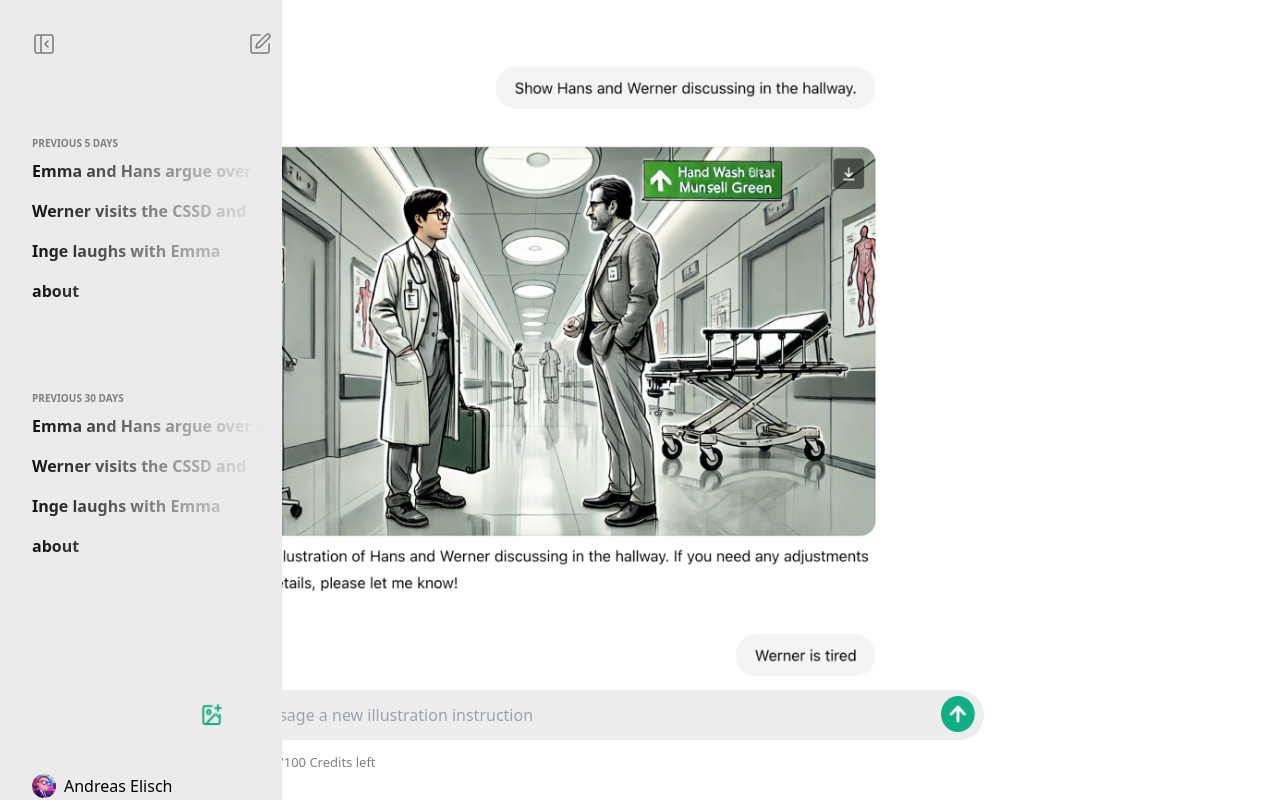
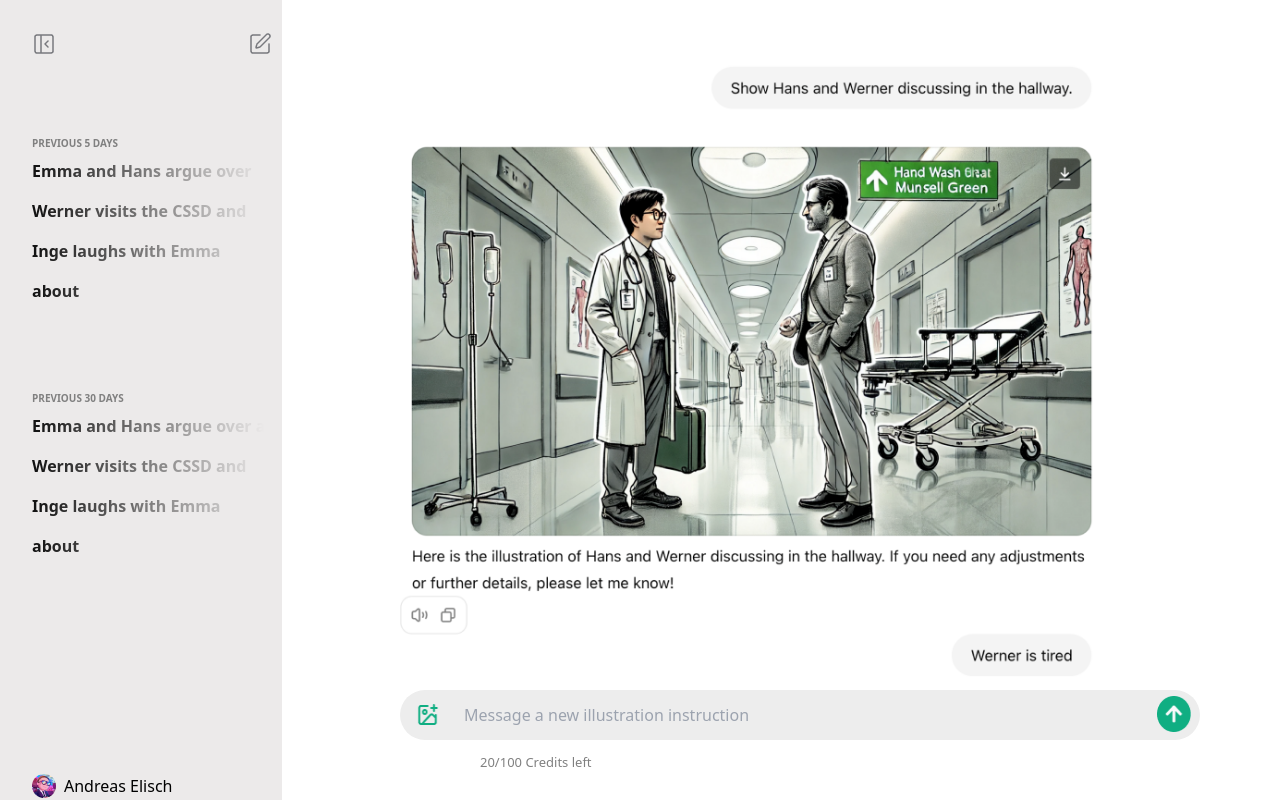
Before and after one commit to cupidmess/assignment, a React (Create React App) app: page /home2 in a window 1280 px wide. Built offline with nearby package versions, Linux system fonts and the light colour scheme.

Commit message:
Update Home2.css

```diff
--- a/src/components/Home2.css
+++ b/src/components/Home2.css
@@ -3,7 +3,7 @@
   height: 650px;
 }
 .h2-box2 {
-  margin-left: 11.5rem;
+  margin-left: 25rem;
   margin-top: 2.5rem;
 }
 }
@@ -18,3 +18,14 @@
     margin-top: 2.5rem;
   }
   }
+  @media (min-width:1900px) {
+    .gpt {
+      height: 800px;
+      margin-bottom: 5rem;
+
+    }
+    .h2-box2 {
+      margin-left: 40rem;
+      margin-top: 2.5rem;
+    }
+  }
```
